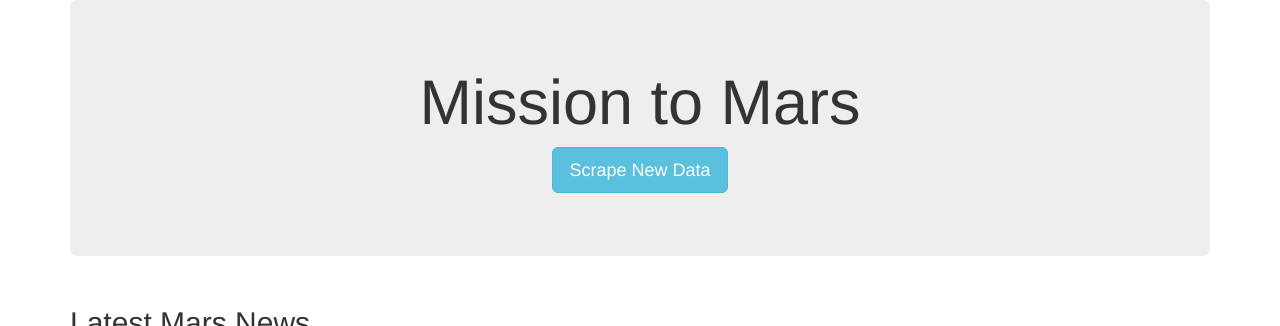
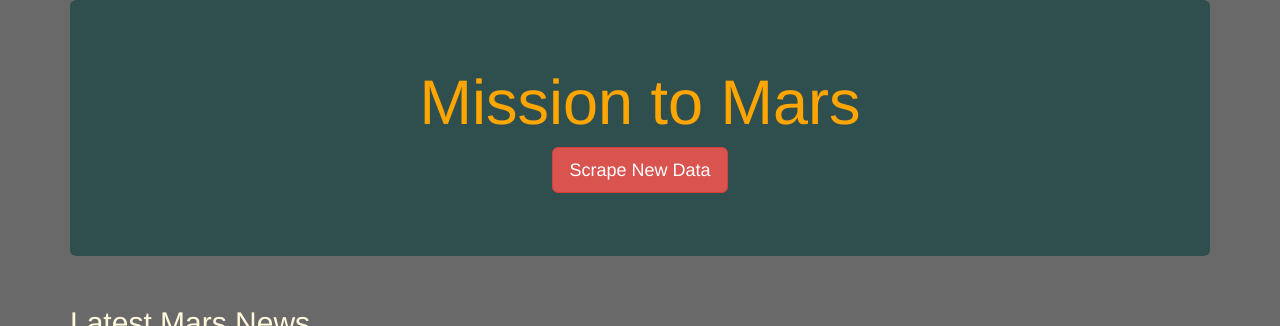
Before and after one commit to zmeluch/Mission-to-Mars, a Flask app: page / in a window 1280 px wide. Shown: the top 326 px of the page. Run offline with Flask 2, Linux system fonts and the light colour scheme; data that the repository does not hold is empty; some libraries are stand-ins or nearby versions.

Commit message:
updated html template

```diff
--- a/templates/index.html
+++ b/templates/index.html
@@ -10,13 +10,13 @@
       href="https://maxcdn.bootstrapcdn.com/bootstrap/3.3.7/css/bootstrap.min.css"
     />
   </head>
-  <body>
+  <body style="background-color:dimgray; color:cornsilk">
     <div class="container">
       <!-- Add Jumbotron to Header -->
-      <div class="jumbotron text-center">
+      <div class="jumbotron text-center" style="color:orange; background-color: darkslategrey;">
         <h1>Mission to Mars</h1>
         <!-- Add a button to activate scraping script -->
-        <p><a class="btn btn-info btn-lg" href="/scrape" role="button">Scrape New Data</a></p>
+        <p><a class="btn btn-danger btn-lg" href="/scrape" role="button">Scrape New Data</a></p>
       </div>
 
       <!-- Add section for Mars News -->
@@ -47,11 +47,11 @@
 
         <div class="col-md-4">
           <!-- Mars Facts -->
-          <div class="row" id="mars-facts">
+          <div class="row" id="mars-facts" >
             <h4>Mars Facts</h4>
-            <table class="table table-dark">
-              {{ mars.facts | safe }}
-            </table>
+            <div style="color:bisque; background-color:chocolate;">
+            {{ mars.facts | safe }}
+            </div>
           </div>
         </div>
       </div>
```
